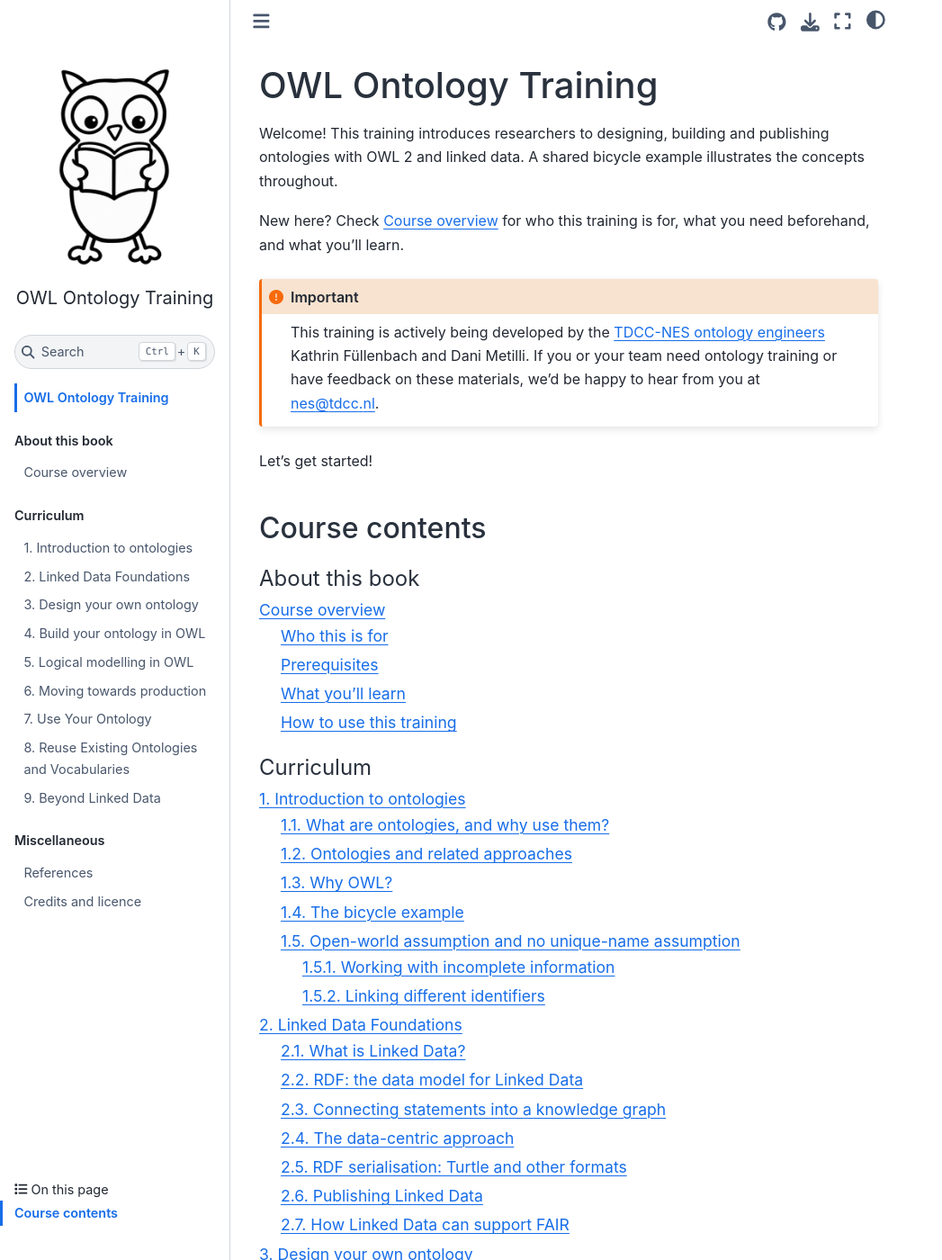
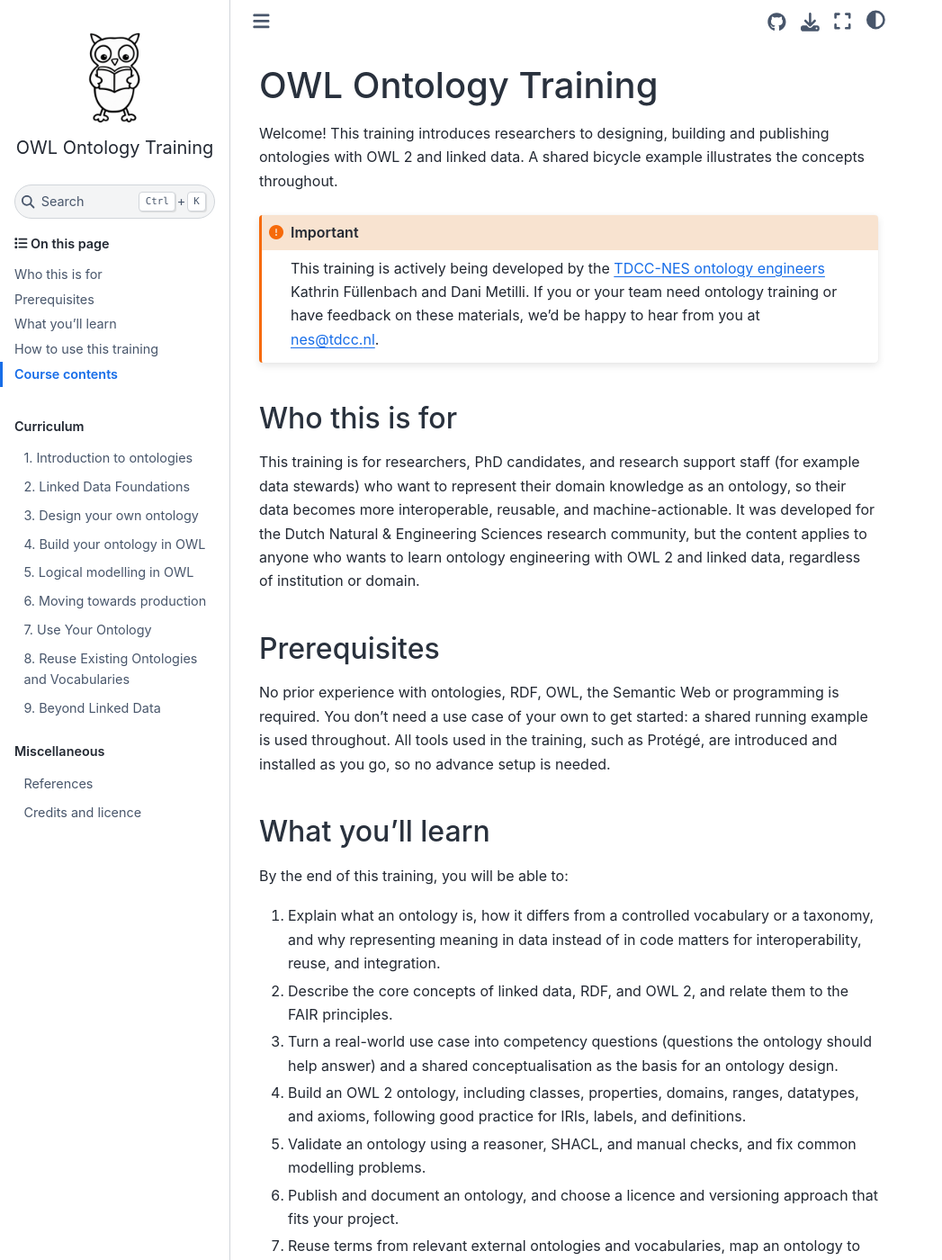
Before and after one commit to TDCC-NES/ontology-training, a Jupyter Book: the page built from book/intro.md, in a window 1280 px wide and 1400 px high. Shown: the whole window at 90% size, without its empty margins (0-1047 px from the left). Built offline with Jupyter Book 1.0.4 settings and Sphinx 7.4.7 and the Sphinx Book theme 1.1.4, drawn with Linux system fonts in a browser that asks for light colours; comment, search, counter and statistics services are not loaded; some of the changed text lies outside the part shown.

Commit message:
Optimise navigation

````diff
--- a/book/_config.yml
+++ b/book/_config.yml
@@ -37,15 +37,19 @@ sphinx:                                              # Options passed on to the
       use_thebe_lite: true                           # Required for live code, part of TeachBooks-Sphinx-Thebe (https://teachbooks.io/manual/features/live_code.html)
       exclude_patterns: ["**/_*.yml", "**/*.md", "**/*.ipynb"] #exclude files which should not be accessible for live code, configuration part of TeachBooks-Sphinx-Thebe (https://teachbooks.io/manual/features/live_code.html)
     html_favicon: figures/favicon.png
+    templates_path: ["_templates"]
+    html_sidebars:
+      "**": [navbar-logo.html, search-button-field.html, page-toc.html, sbt-sidebar-nav.html]
+    html_extra_path: ["_static/overview.html"]         # Preserve the former course overview URL.
     html_baseurl:  "https://tdcc-nes.github.io/ontology-training"    # Replace this with your own URL, configuration part of Sphinx (https://www.sphinx-doc.org/en/master/index.html)
     html_theme_options:
       secondary_sidebar_items: []                    # Keep navigation in the left sidebar.
-      primary_sidebar_end: [page-toc.html]
+      primary_sidebar_end: []
       toc_title: On this page
       extra_footer: >-
         Built with <a href="https://teachbooks.io/">TeachBooks</a>.
         Content licensed under <a href="https://creativecommons.org/licenses/by/4.0/" rel="license">CC BY 4.0</a>.
-      home_page_in_toc: true                         # Replace with false it you don't want the landing page to be shown in the table of contents.
+      home_page_in_toc: false                        # The logo and title link to the combined welcome and overview page.
       logo:
         text: OWL Ontology Training
         alt_text: Wollie, a hand-drawn owl reading an open book
--- a/book/_static/branding.css
+++ b/book/_static/branding.css
@@ -7,6 +7,20 @@
 /* Blend the dark artwork's black backing into the sidebar, keeping dark pupils. */
 .navbar-brand img.logo__image.only-dark {
     mix-blend-mode: screen !important;
+}
+
+/* Leave more room for navigation while preserving Wollie's proportions. */
+.bd-sidebar-primary .navbar-brand img.logo__image {
+    max-height: 8rem;
+    max-width: 100%;
+    width: auto;
+    margin-inline: auto;
+    object-fit: contain;
+}
+
+.bd-sidebar-primary .onthispage {
+    font-weight: var(--pst-sidebar-header-font-weight);
+    margin-bottom: 0.5rem;
 }
 
 /* Keep authorship and the update date together, wrapping when needed. */
--- /dev/null
+++ b/book/_static/navigation.js
@@ -0,0 +1,12 @@
+// Keep the page contents in view instead of scrolling to the active chapter.
+window.addEventListener("load", () => {
+    const sidebar = document.getElementById("pst-primary-sidebar");
+    if (sidebar) sidebar.scrollTop = 0;
+
+    const pageContents = document.getElementById("pst-page-toc-nav");
+    pageContents?.addEventListener("click", (event) => {
+        if (!event.target.closest("a[href^='#']")) return;
+        const drawer = document.getElementById("pst-primary-sidebar-modal");
+        if (drawer?.open) drawer.close();
+    });
+});
--- /dev/null
+++ b/book/_templates/page-toc.html
@@ -0,0 +1,11 @@
+{# Retain the parent theme's section highlighting and nested-list behaviour in the left sidebar. #}
+{% set page_toc = generate_toc_html() %}
+{% if page_toc %}
+  {% set heading_id = unique_html_id("pst-page-navigation-heading") %}
+  <div id="{{ heading_id }}" class="page-toc tocsection onthispage">
+    <i class="fa-solid fa-list" aria-hidden="true"></i> {{ translate(theme_toc_title) }}
+  </div>
+  <nav id="pst-page-toc-nav" class="bd-toc bd-toc-nav page-toc" aria-labelledby="{{ heading_id }}">
+    {{ page_toc }}
+  </nav>
+{% endif %}
--- a/book/_toc.yml
+++ b/book/_toc.yml
@@ -8,9 +8,6 @@ defaults:
   maxdepth: -1
 
 parts:
-  - caption: About this book
-    chapters:
-    - file: overview.md
   - caption: Curriculum
     numbered: true
     chapters:
--- a/book/curriculum/linked-data-foundations.md
+++ b/book/curriculum/linked-data-foundations.md
@@ -118,7 +118,9 @@ The Web server can supply these RDF descriptions from static files, such as down
 
 Class and property IRIs work the same way: `def:Bicycle` can lead to its label and relationship to Vehicle. Publish descriptions for new terms and reuse existing term IRIs exactly, including `http:` in the `rdfs:` namespace. [Publishing vocabularies and ontologies](https://www.w3.org/TR/swbp-vocab-pub/#requirements)
 
-Use *persistent identifiers (PIDs)*, managed to remain usable when descriptions move to another Web address. {cite}`w3c2017dwbp` Prefer HTTPS for new IRIs and keep the publishing domain's TLS certificate valid for secure access. [HTTPS requirements](https://www.rfc-editor.org/rfc/rfc9110.html#section-4.3.3)
+Use *persistent identifiers (PIDs)*, managed to remain usable when descriptions move to another Web address. {cite}`w3c2017dwbp` For example, [w3id](https://w3id.org/) provides stable IRIs under `https://w3id.org/` that redirect to your published descriptions. If you move those descriptions, update the redirects while keeping the IRIs unchanged.
+
+Prefer HTTPS for new IRIs and keep the publishing domain's TLS certificate valid for secure access. [HTTPS requirements](https://www.rfc-editor.org/rfc/rfc9110.html#section-4.3.3)
 
 ## How Linked Data can support FAIR
 
--- a/book/intro.md
+++ b/book/intro.md
@@ -1,13 +1,15 @@
 (intro)=
+(overview)=
 # OWL Ontology Training
 
 Welcome! This training introduces researchers to designing, building and publishing ontologies with OWL 2 and linked data. A shared bicycle example illustrates the concepts throughout.
 
-New here? Check [](overview.md) for who this training is for, what you need beforehand, and what you'll learn.
-
-
 ```{important}
 This training is actively being developed by the [TDCC-NES ontology engineers](https://tdcc.nl/nes/ontology-engineers/) Kathrin Füllenbach and Dani Metilli. If you or your team need ontology training or have feedback on these materials, we'd be happy to hear from you at [nes@tdcc.nl](mailto:nes@tdcc.nl).
+```
+
+```{include} overview.md
+:start-after: "# Course overview"
 ```
 
 Let's get started!
````
Also changed, not shown: book/_static/overview.html (added, +13 -0 lines).
